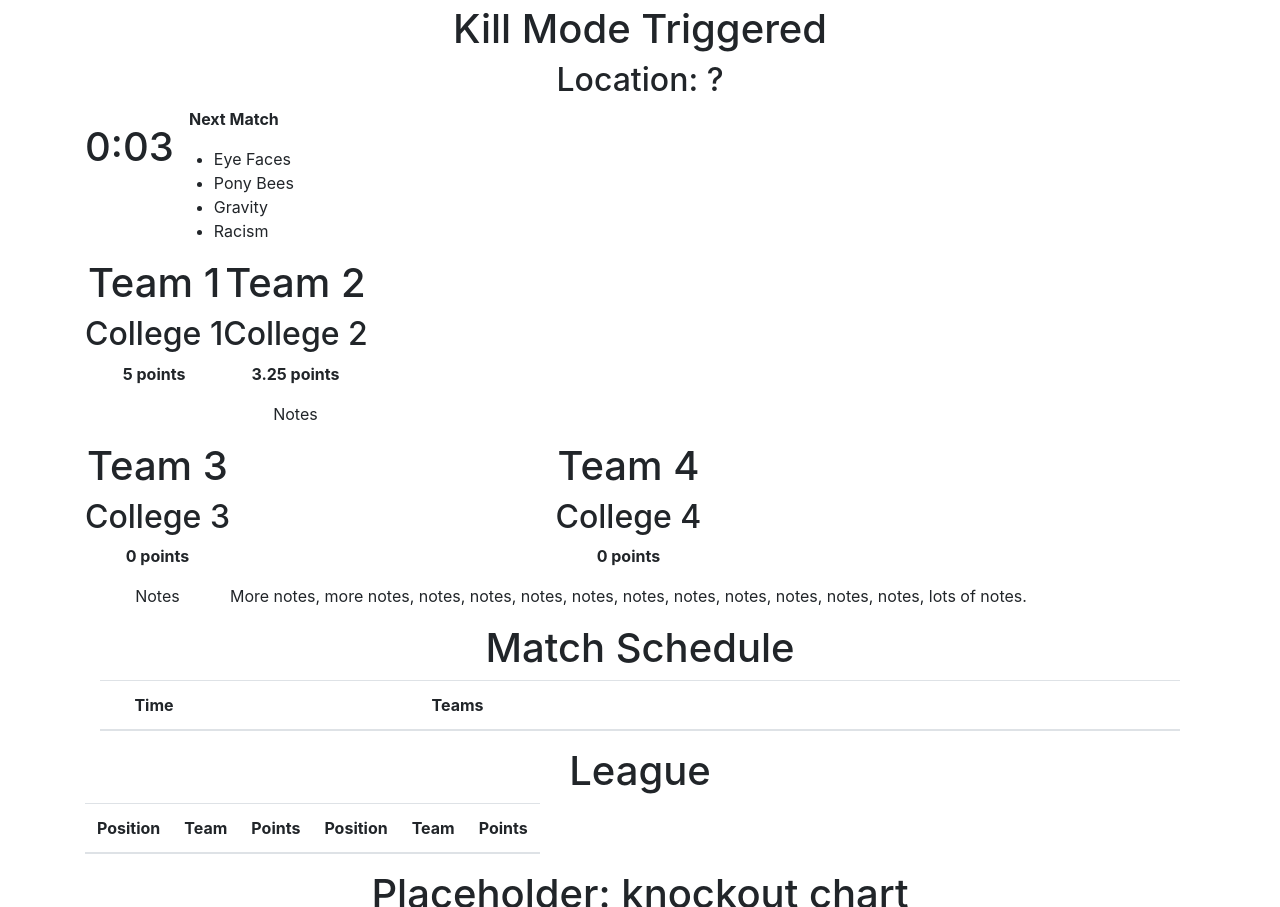
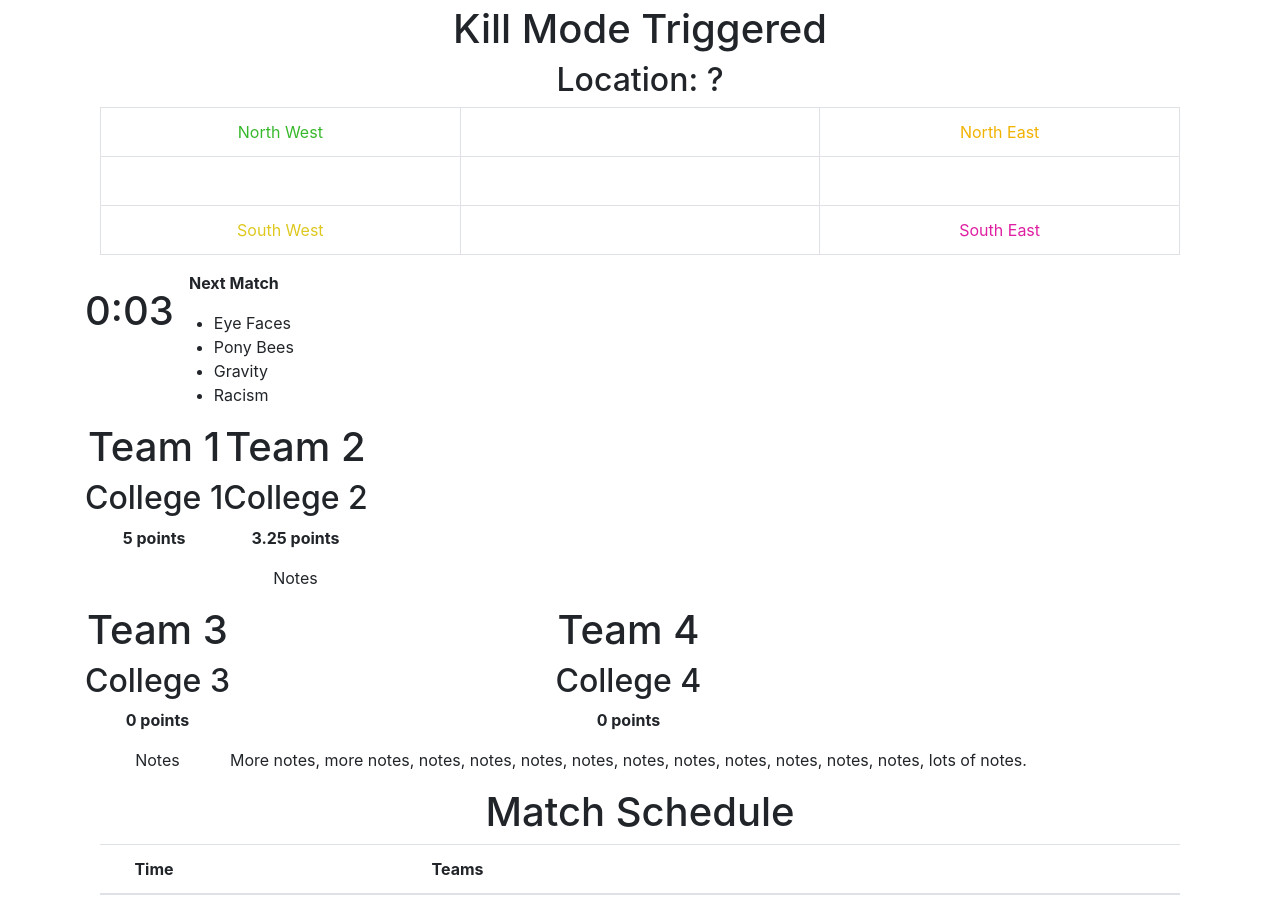
Before and after one commit to prophile/compd-screens, a plain HTML site: page src/index.html in a window 1280 px wide. Shown: the part 916-1823 px from the top of the page. Drawn offline with nearby package versions, Linux system fonts and the light colour scheme; a script that the page names is missing.

Commit message:
Add the layout scaff

```diff
--- a/src/index.html
+++ b/src/index.html
@@ -34,6 +34,36 @@
                     <div class="hero-unit">
                         <h1 class="text-error">Kill Mode Triggered</h1>
                         <h2>Location: <span id="kill-location">?</span></h2>
+                    </div>
+                </div>
+                <div class="container text-center" id="layout">
+                    <div class="hero-unit">
+                        <table class="table table-bordered">
+                            <tr>
+                                <td width="33%" style="color: #38B82C; text-align: center">
+                                    North West
+                                </td>
+                                <td width="33%"></td>
+                                <td width="33%" style="color: #F2B200; text-align: center">
+                                    North East
+                                </td>
+                            </tr>
+                            <tr>
+                                <td></td>
+                                <td>&nbsp;</td>
+                                <td></td>
+                            </tr>
+                            <tr>
+                                <td style="color: #DEC81F; text-align: center">
+                                    South West
+                                </td>
+                                <td>
+                                </td>
+                                <td style="color: #DE1FA1; text-align: center">
+                                    South East
+                                </td>
+                            </tr>
+                        </table>
                     </div>
                 </div>
                 <div class="container text-center" id="match-display">
```
